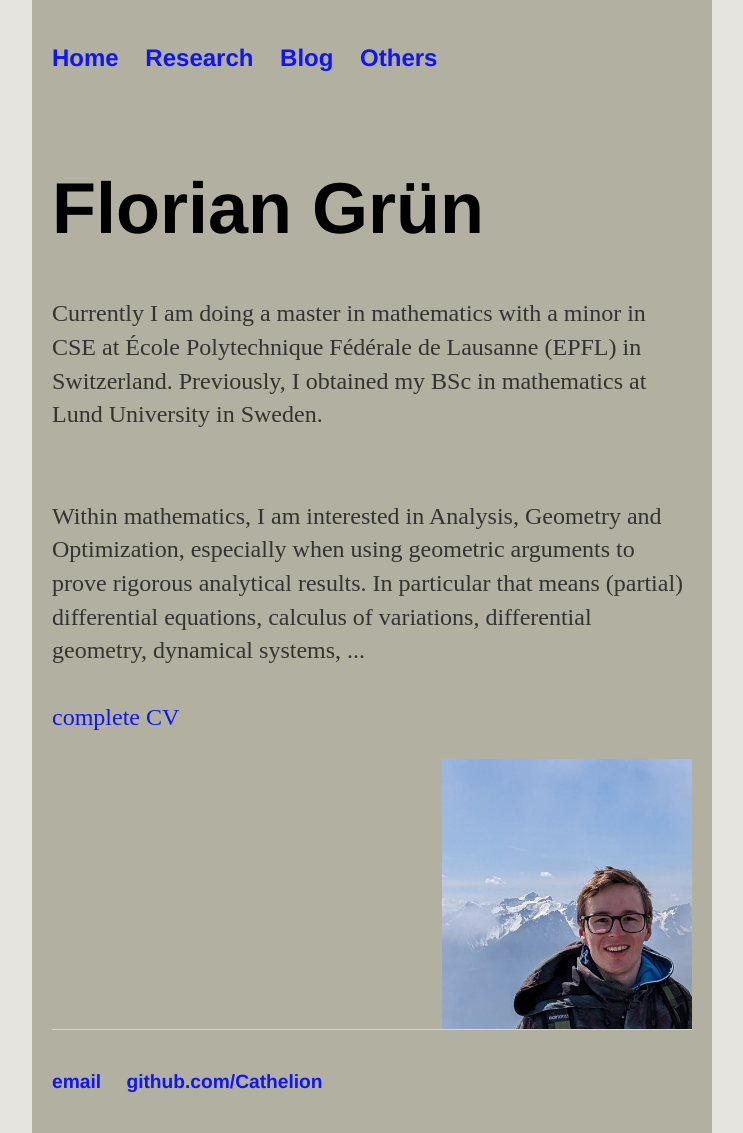
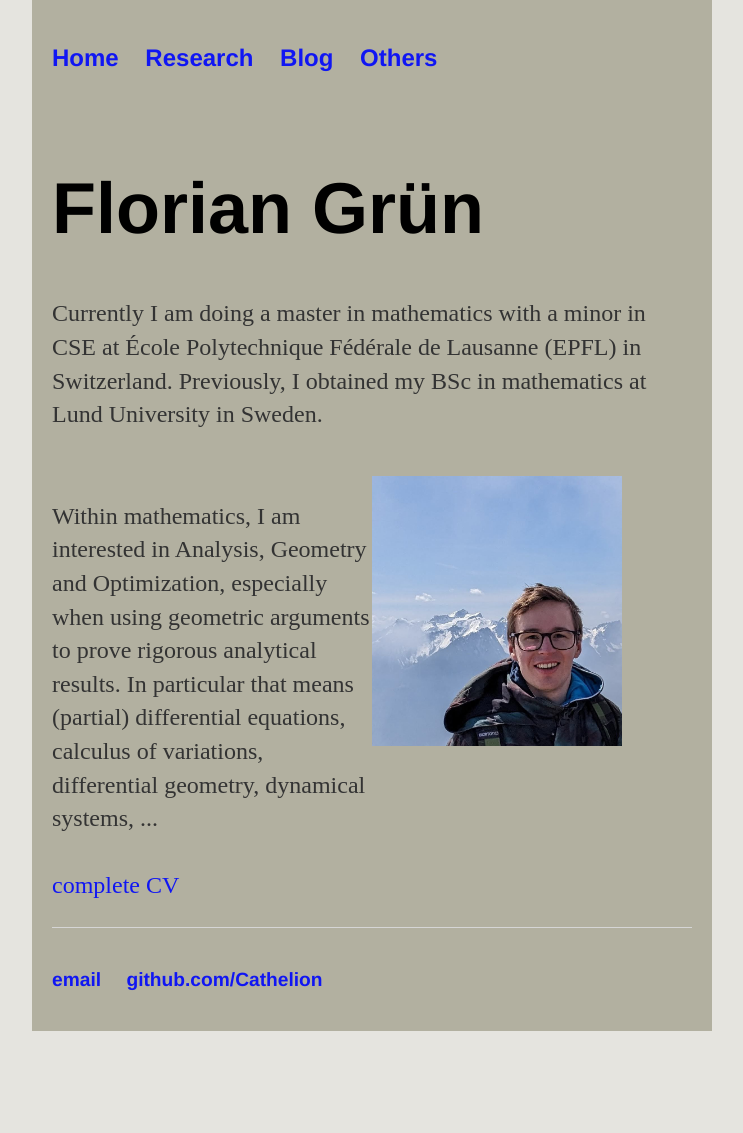
Before and after one commit to Cathelion/Cathelion.github.io, a Jekyll site: the page built from index.html, in a window 1280 px wide. Shown: the whole page, without its empty margins (268-1011 px from the left). Built offline with Jekyll 4.4.1, drawn with Linux system fonts in a browser that asks for light colours; after the commit the page ends 1031 px from its top, so only the background shows below that.

Commit message:
Update index.html

```diff
--- a/index.html
+++ b/index.html
@@ -8,12 +8,15 @@ title: Home
       <p>Currently I am doing a master in mathematics with a minor in CSE at École Polytechnique Fédérale de Lausanne (EPFL) in Switzerland. Previously, I obtained my BSc in mathematics at Lund University in Sweden.</p>
    </div>
 
-   <div class="img">
+   <div class="img-container">
       <p>Within mathematics, I am interested in Analysis, Geometry and Optimization, especially when using geometric arguments to prove rigorous analytical results. In particular that means (partial) differential equations, calculus of variations, differential geometry, dynamical systems, ...
          <br>
          <br>
          <a class="insidep" href="/CV.pdf">complete CV</a>
       </p>
+   </div>
+
+   <div class="img-container">
       <img src="/photo_2023-08-25_16-39-54.jpg" alt="small img" width=250 height=270/>
    </div>
 </div>
```
